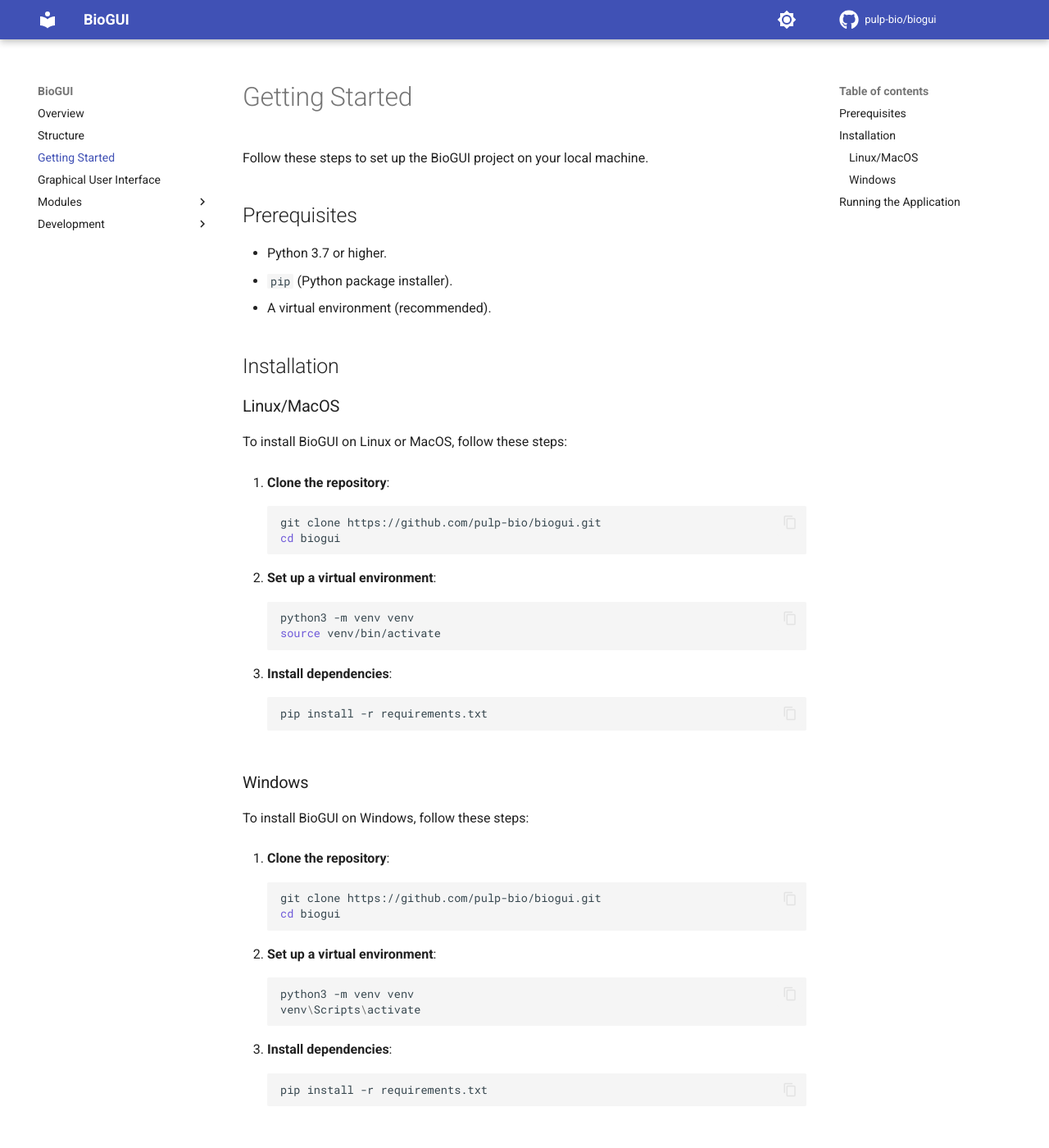
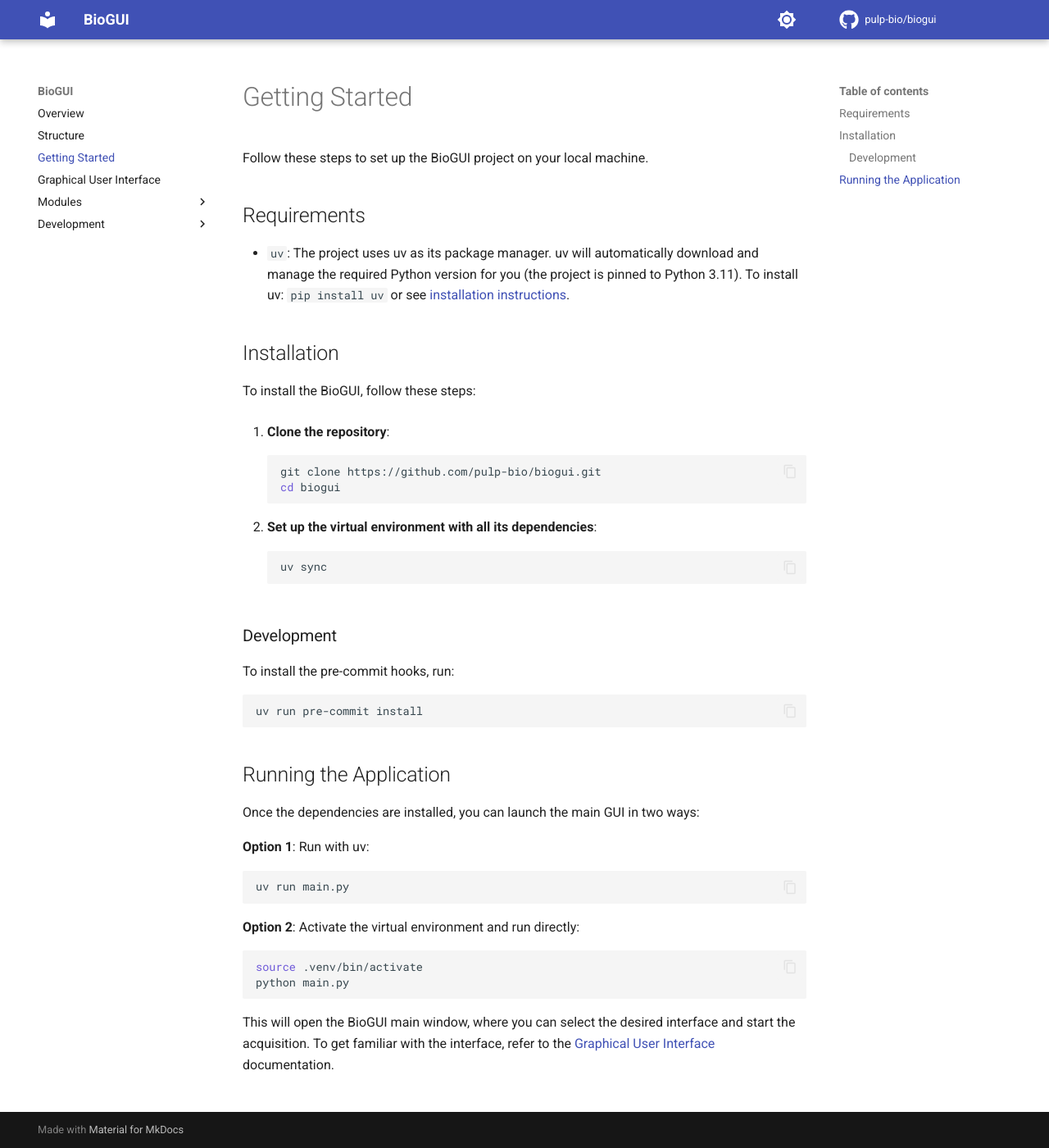
Before and after one commit to pulp-bio/biogui, an MkDocs documentation site: the page built from docs/getting_started.md, in a window 1280 px wide and 1400 px high. Shown: the whole window at 82% size. Built offline with MkDocs 1.6.1 and Material for MkDocs 9.7.7, drawn with Linux system fonts in a browser that asks for light colours; comment, search, counter and statistics services are not loaded; some of the changed text lies outside the part shown.

Commit message:
Update documentation

````diff
--- a/docs/getting_started.md
+++ b/docs/getting_started.md
@@ -2,62 +2,49 @@
 
 Follow these steps to set up the BioGUI project on your local machine.
 
-## Prerequisites
+## Requirements
 
-- Python 3.7 or higher.
-- `pip` (Python package installer).
-- A virtual environment (recommended).
+- `uv`: The project uses uv as its package manager. uv will automatically download and manage the required Python version for you (the project is pinned to Python 3.11). To install uv: `pip install uv` or see [installation instructions](https://docs.astral.sh/uv/getting-started/installation/).
 
 ## Installation
 
-
-### Linux/MacOS
-
-To install BioGUI on Linux or MacOS, follow these steps:
+To install the BioGUI, follow these steps:
 
 1.  **Clone the repository**:
+
     ```bash
     git clone https://github.com/pulp-bio/biogui.git
     cd biogui
     ```
 
-2.  **Set up a virtual environment**:
+2.  **Set up the virtual environment with all its dependencies**:
+
     ```bash
-    python3 -m venv venv
-    source venv/bin/activate
+    uv sync
     ```
 
-3.  **Install dependencies**:
-    ```bash
-    pip install -r requirements.txt
-    ```
+### Development
 
-### Windows
+To install the pre-commit hooks, run:
 
-To install BioGUI on Windows, follow these steps:
-
-1.  **Clone the repository**:
-    ```bash
-    git clone https://github.com/pulp-bio/biogui.git
-    cd biogui
-    ```
-
-2.  **Set up a virtual environment**:
-    ```powershell
-    python3 -m venv venv
-    venv\Scripts\activate
-    ```
-
-3.  **Install dependencies**:
-    ```bash
-    pip install -r requirements.txt
-    ```
+```bash
+uv run pre-commit install
+```
 
 ## Running the Application
 
-Once the dependencies are installed, you can launch the main GUI by running:
+Once the dependencies are installed, you can launch the main GUI in two ways:
+
+**Option 1**: Run with uv:
 
 ```bash
+uv run main.py
+```
+
+**Option 2**: Activate the virtual environment and run directly:
+
+```bash
+source .venv/bin/activate
 python main.py
 ```
 
````
